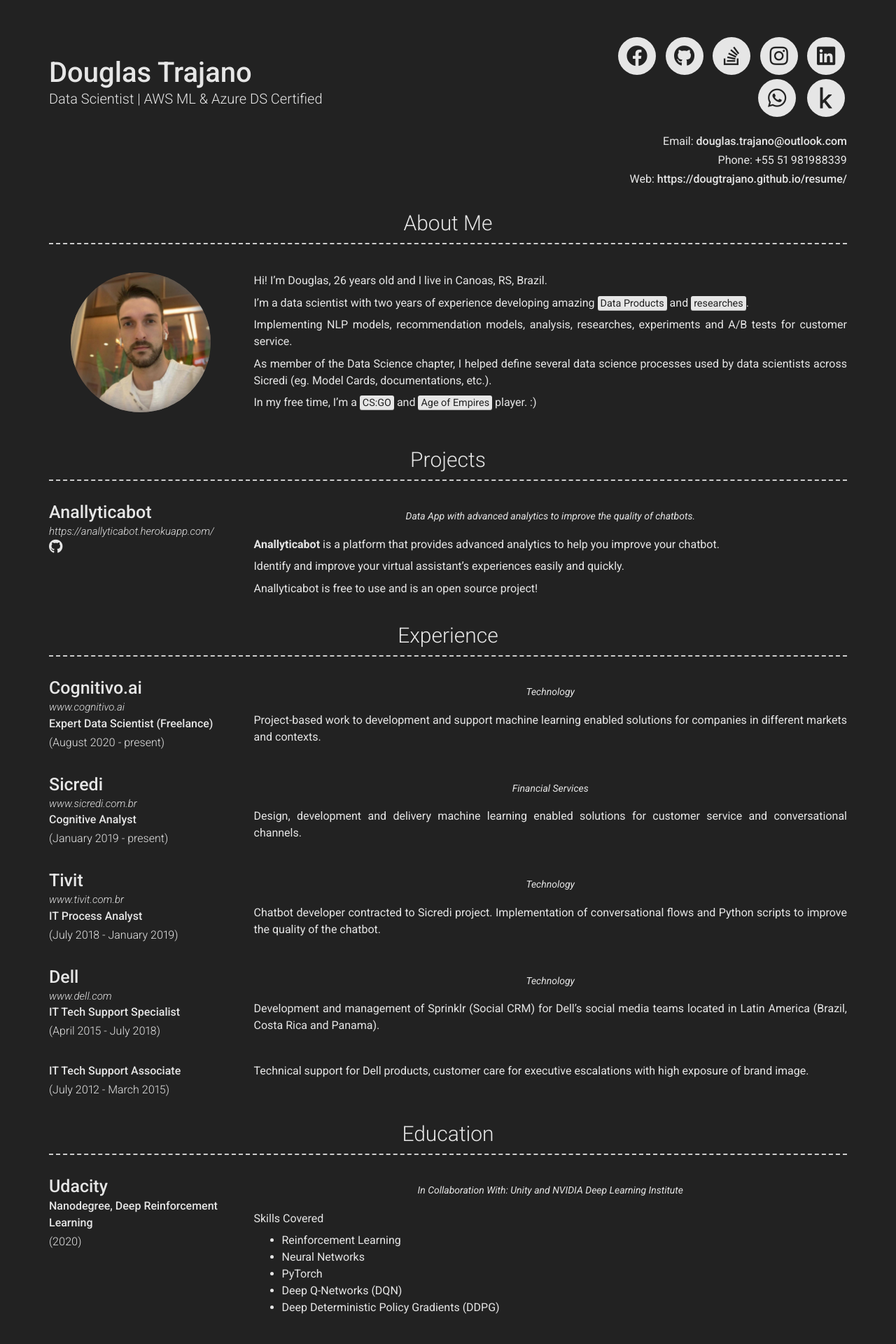
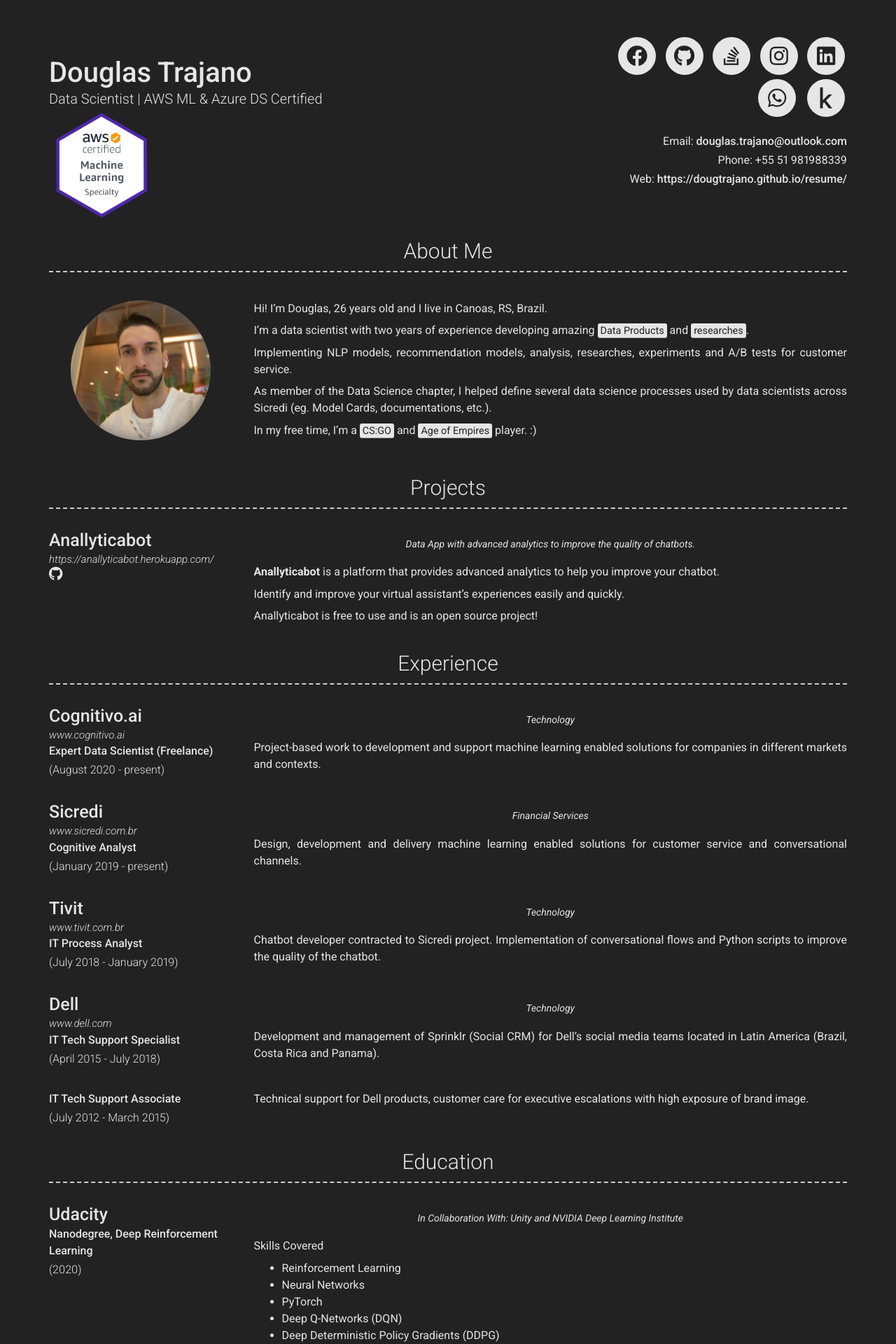
Before and after one commit to DougTrajano/resume, a Jekyll site: the page built from index.md, in a window 1280 px wide. Shown: the top 1920 px of the page at 70% size. Built offline with Jekyll 4.4.1, drawn with Linux system fonts in a browser that asks for light colours; nearby versions of some CDN libraries.

Commit message:
add badges

```diff
--- a/_includes/header.html
+++ b/_includes/header.html
@@ -17,6 +17,7 @@
     <div class="col-xs-12 col-sm-6 col-md-6 col-lg-8 header-left">
       <h1>{{ site.name | escape }}</h1>
       <h2>{{ site.title | escape }}</h2>
+      <img src="images/aws_ml_badge.png", width="150px"/>
     </div>
     <div class="col-xs-12 col-sm-6 col-md-6 col-lg-4 header-right">
       <ul class="icons no-print">
```
Also changed, not shown: images/aws_ml_badge.png (added), images/azure_ds_badge.png (added), images/pmi_capm_badge.png (added).
